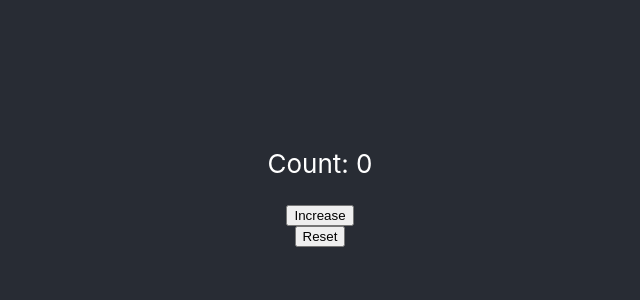
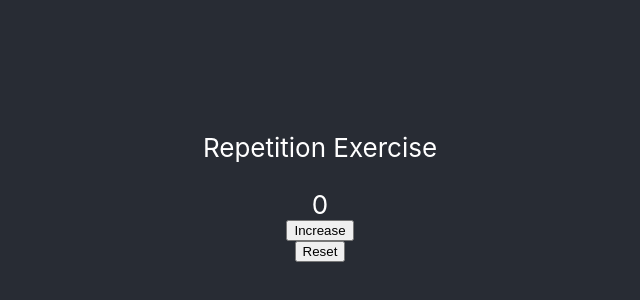
Before and after one commit to valmg11/React-Exercise-App, a React (Create React App) app in the folder exercise-app/: page / in a window 1280 px wide. Shown: the part 216-516 px from the top of the page, without its empty margins (320-960 px from the left). Built offline with nearby package versions, Linux system fonts and the light colour scheme.

Commit message:
edit components

```diff
--- a/exercise-app/src/App.css
+++ b/exercise-app/src/App.css
@@ -36,3 +36,9 @@
     transform: rotate(360deg);
   }
 }
+
+
+
+button:hover {
+  cursor: pointer;
+}
--- a/exercise-app/src/App.js
+++ b/exercise-app/src/App.js
@@ -1,25 +1,31 @@
 // import logo from './logo.svg';
 import './App.css';
-import {useState, useEffect} from 'react'
+// import {useState, useEffect} from 'react'
 import RepetitionExercise from "./components/RepetitionExercise"
+import DurationExercise from "./components/DurationExercise"
+
 
 function App() {
-  const [count, setCount] = useState(0);
+  // const [count, setCount] = useState(0);
 
-  useEffect(()=> {
-    // console.log("button clicked "+ count+ " times");
-  }, []);
+  // useEffect(()=> {
+  //   // console.log("button clicked "+ count+ " times");
+  // }, []);
 
-  // const
   return (
-    <div className="App">
-      <header className="App-header">
-        <p>Count: {count}</p>
-        <button onClick={() => setCount(count + 1)}>Increase</button>
-        {/* change below? */}
-        <button onClick={() => setCount(count*0)}>Reset</button>
-      </header>
-    </div>
+    // <div className="App">
+    //   <header className="App-header">
+    //     <p>Repetition Exercise</p>
+    //     <span>{count}</span>
+    //     <button onClick={() => setCount(count + 1)}>Increase</button>
+    //     {/* change below setCount? */}
+    //     <button onClick={() => setCount(count*0)}>Reset</button>
+    //   </header>
+    // </div>
+    <RepetitionExercise></RepetitionExercise>
+
+
+    // <DurationExercise></DurationExercise>
   );
 }
 
--- a/exercise-app/src/components/RepetitionExercise/index.js
+++ b/exercise-app/src/components/RepetitionExercise/index.js
@@ -1 +1,24 @@
 //Repetition
+import {useState, useEffect} from 'react'
+
+
+function RepetitionExercise() {
+    const [count, setCount] = useState(0);
+    useEffect(()=> {
+        // console.log("button clicked "+ count+ " times");
+    }, [count]);
+    return (
+    <div className="App">
+        <header className="App-header">
+        <p>Repetition Exercise</p>
+        <span>{count}</span>
+        <button onClick={() => setCount(count + 1)}>Increase</button>
+        {/* change below setCount? */}
+        <button onClick={() => setCount(count*0)}>Reset</button>
+        </header>
+    </div>
+
+    );
+}
+
+export default RepetitionExercise
```
